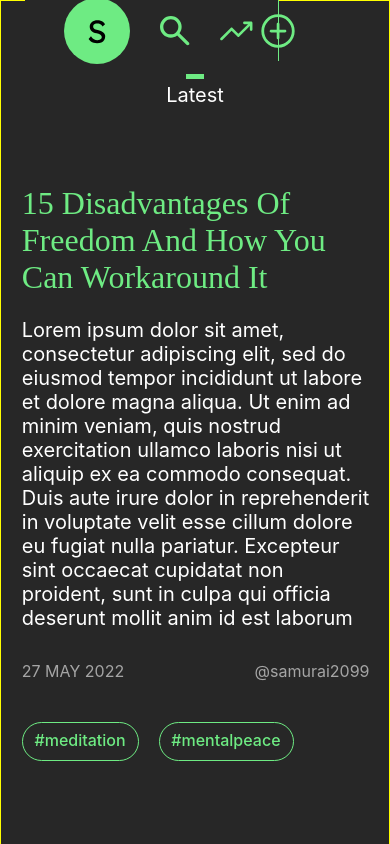
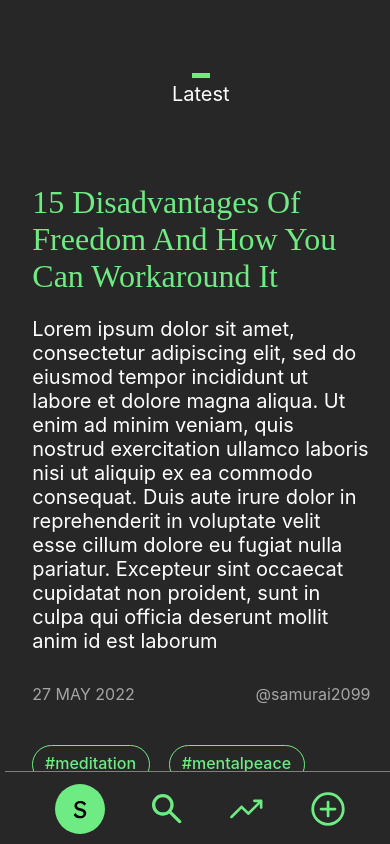
Before and after one commit to patrickishaf/blog-client, a React (Create React App) app: page /timeline in a window 390 px wide. Shown: the top 844 px of the page. Built offline with nearby package versions, Linux system fonts and the light colour scheme.

Commit message:
finsh the nav drawer

```diff
--- a/src/ui/molecules/navdrawer-item/NavDrawerItem.css
+++ b/src/ui/molecules/navdrawer-item/NavDrawerItem.css
@@ -8,7 +8,7 @@
     flex-direction: column;
     align-items: center;
     text-align: center;
-    margin-bottom: 3.4vh;
+    margin-top: 3.4vh;
 }
 
 @media only screen and (max-width: 452px) {
@@ -18,6 +18,5 @@
 
     .drawer-item-root {
         margin: 0;
-        margin-left: 7.7vw;
     }
 }
--- a/src/ui/organisms/feed/Feed.css
+++ b/src/ui/organisms/feed/Feed.css
@@ -29,10 +29,10 @@
     }
 
     .feed-root {
-        border: solid 1px yellow;
         padding-left: 0;
         padding-right: 0;
         padding-top: 8.7vh;
+        margin-bottom: 8.7vh;
     }
 
     .green-bar {
--- a/src/ui/organisms/navdrawer/NavDrawer.css
+++ b/src/ui/organisms/navdrawer/NavDrawer.css
@@ -1,12 +1,9 @@
 .avatar {
-    margin-bottom: 5.7vh;
+    margin-bottom: 5.6vh;
 }
 
-.drawer-child {
-    display: flex;
-    flex-direction: column;
-    align-items: center;
-    margin-bottom: 23vh;
+.create {
+    margin-top: 23vh;
 }
 
 .drawer-root {
@@ -15,10 +12,7 @@
     width: 8.5vw;
     display: flex;
     flex-direction: column;
-    padding-top: 13.6vh;
-    padding-bottom: 20vh;
-    padding-left: 16px;
-    padding-right: 16px;
+    padding: 13.6vh 1.2vw 20vh 1.2vw;
     background-color: var(--color-bg);
     position: sticky;
     top: 0;
@@ -26,19 +20,16 @@
 
 @media only screen and (max-width: 452px) {
     .avatar {
+        height: 50px;
         margin: 0;
     }
 
     .drawer-root {
-        position: fixed;
-        left: 6.5vw;
-        bottom: 2vh;
-        width: 65vw;
-        flex-direction: row;
-        align-items: center;
-        justify-content: space-between;
-        height: 7.2vh;
-        padding: 1.5vh 12vw 1.4vh 10vw;
+        border: none;
+    }
+
+    .create {
+        margin: 0;
     }
 
     .drawer-child {
@@ -48,4 +39,17 @@
         margin: 0;
         width: 100%;
     }
+
+    .inner {
+        position: fixed;
+        bottom: -2px;
+        display: flex;
+        flex-direction: row;
+        justify-content: space-between;
+        align-items: center;
+        width: 100%;
+        padding: 1.4vh 12.8vw;
+        background-color: var(--color-bg);
+        border-top: solid 1px grey;
+    }
 }
--- a/src/ui/organisms/navdrawer/NavDrawer.tsx
+++ b/src/ui/organisms/navdrawer/NavDrawer.tsx
@@ -8,13 +8,19 @@ import addRounded from '../../../assets/vectors/add_rounded.svg';
 
 export default function NavDrawer() {
     return (
-        <aside className='drawer-root'>
-            <div className='drawer-child'>
+        <aside className='drawer-root column-responsive'>
+            <div className="inner">
                 <img className='avatar' src={avatar} alt="logged in user avatar" />
-                <NavDrawerItem iconPath={search} label='search' />
-                <NavDrawerItem iconPath={trending} label='trending' />
+                <div className="search">
+                    <NavDrawerItem iconPath={search} label='search' />
+                </div>
+                <div className="trending">
+                    <NavDrawerItem iconPath={trending} label='trending' />
+                </div>
+                <div className="create">
+                    <NavDrawerItem iconPath={addRounded} label='create' />
+                </div>
             </div>
-            <NavDrawerItem iconPath={addRounded} label='create' />
         </aside>
     )
 }
--- a/src/ui/organisms/post/Post.css
+++ b/src/ui/organisms/post/Post.css
@@ -1,5 +1,9 @@
 .chip-row {
     margin-top: 1.6vh;
+}
+
+.date-author-row {
+    display: none;
 }
 
 .date-container p{
@@ -63,9 +67,6 @@
         display: none;
     }
 
-    .post-author {
-    }
-
     .post-root {
         padding-right: 5vw;
         margin: 0;
--- a/src/ui/pages/timeline/Timeline.tsx
+++ b/src/ui/pages/timeline/Timeline.tsx
@@ -1,8 +1,6 @@
 import react from 'react';
 import './Timeline.css';
 import NavDrawer from '../../organisms/navdrawer/NavDrawer';
-import posts from '../../../core/data/posts';
-import Post from '../../organisms/post/Post';
 import Feed from '../../organisms/feed/Feed';
 
 export default function Timeline() {
```
